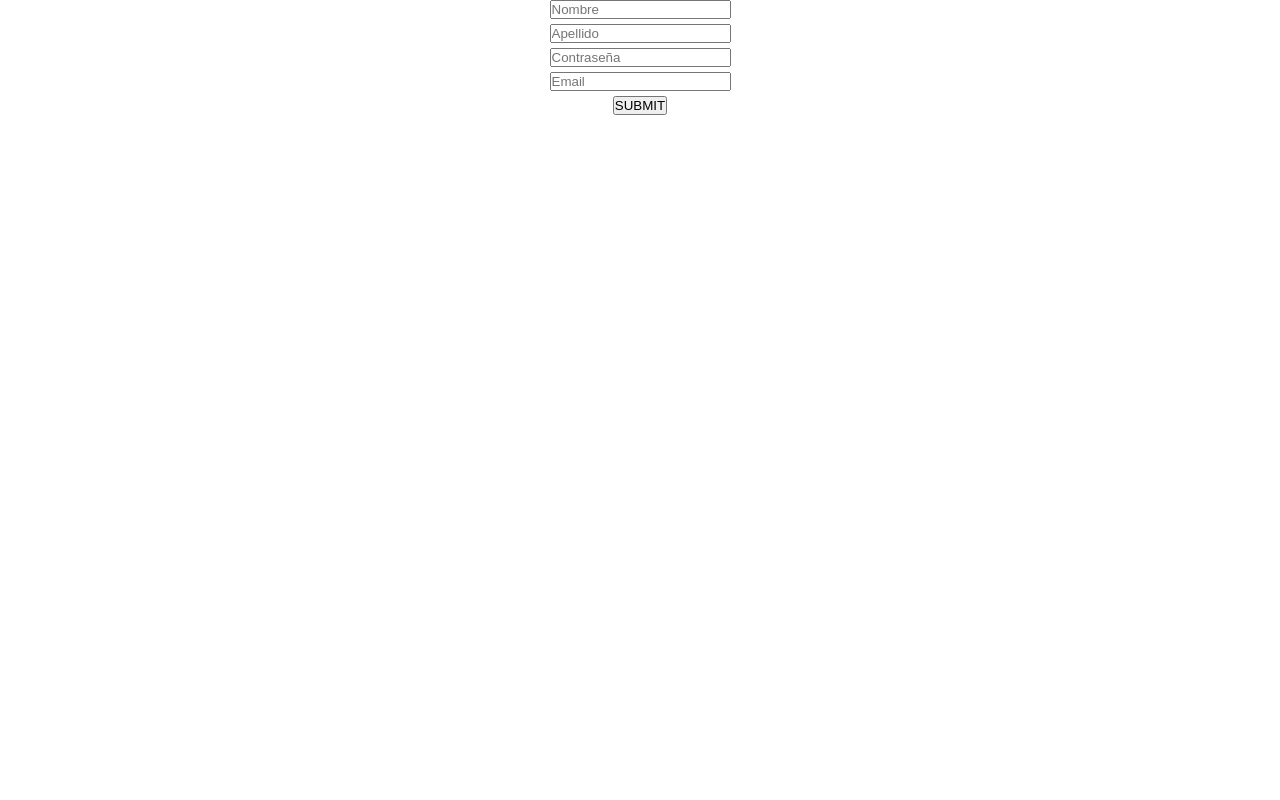
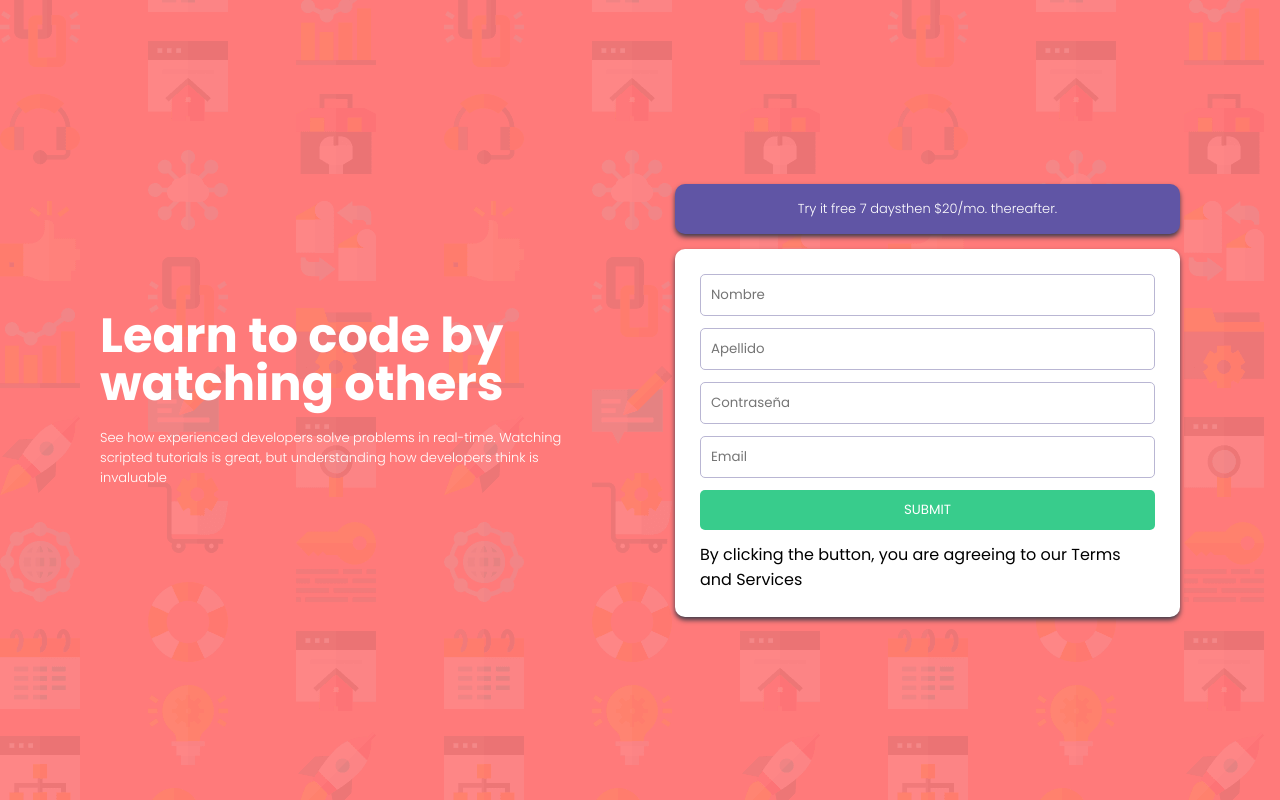
Before and after one commit to LeandroCalcabrini/Intro-component-with-sign-up-form, a React (Vite) app: page / in a window 1280 px wide. Built offline with nearby package versions, Linux system fonts and the light colour scheme.

Commit message:
agregado de algunos estilos al proyecto

```diff
--- a/src/App.css
+++ b/src/App.css
@@ -1,12 +1,122 @@
+@import url('https://fonts.googleapis.com/css2?family=Poppins:ital,wght@0,100;0,200;0,300;0,400;0,500;0,600;0,700;0,800;0,900;1,100;1,200;1,300;1,400;1,500;1,600;1,700;1,800;1,900&display=swap');
+
 *{
     margin: 0;
     padding: 0;
     box-sizing: border-box;
+    font-family: "Poppins", sans-serif;
 }
+
+:root{
+    --Red: hsl(0, 100%, 74%);
+    --Green: hsl(154, 59%, 51%);
+    --Blue: hsl(248, 32%, 49%);
+    --Dark-Blue: hsl(249, 10%, 26%);
+    --Grayish-Blue: hsl(246, 25%, 77%);
+}
+
+body{
+    min-height: 100vh;
+    background: var(--Red);
+    background-image:url(../src/assets/img/bg-intro-desktop.png);
+}
+
+#root{
+    height: 100vh;
+    display: grid;
+    place-content: center;
+    padding: 100px;
+}
+
+
+.container{
+    display: flex;
+    align-items: center;
+    justify-content: center;
+    gap: 70px;
+}
+
+.container-left{
+    width: 50%;
+    display: flex;
+    flex-direction: column;
+    gap: 20px;
+
+}
+
+
+h1{
+    color: white;
+    font-size: 3rem;
+    line-height: 3rem;
+}
+
+.text{
+    color: white;
+    font-size: 13px;
+    font-weight: 300;
+}
+
+/* lado derecho */
+.container-right{
+    width: 50%;
+}
+
+.container-textfree{
+    background-color: var(--Blue);
+    padding: 15px 5px;
+    text-align: center;
+    margin-bottom: 15px;
+    border-radius: 10px;
+    box-shadow: 0px 3px 5px 0px var(--Dark-Blue);
+}
+
 form{
     display: flex;
     flex-direction: column;
-    align-items: center;
     justify-content: space-between;
-    gap: 5px;
+    gap: 12px;
+    background-color: white;
+    padding: 25px;
+    border-radius: 10px;
+    box-shadow: 0px 3px 5px 0px var(--Dark-Blue);
 }
+
+input{
+    padding: 10px;
+    border-radius: 5px;
+    border: solid 1px var(--Grayish-Blue);
+    border-color:var(--Grayish-Blue);
+}
+
+
+input.active{
+    border-color:var(--Red);
+    background-image: url(../src/assets/img/icon-error.svg);
+    background-repeat: no-repeat;
+    background-position:  right 15px center;
+}
+
+input.active::placeholder{
+    color: var(--Red);
+}
+
+.text-error{
+    color: var(--Red);
+    transition: 5s ease;
+    font-size: 13px;
+    text-align: right;
+}
+
+.btn{
+    background-color: var(--Green);
+    color: white;
+    padding: 10px;
+    border-radius: 5px;
+    border: none;
+    cursor: pointer;
+}
+
+.btn:hover{
+    background-color: hsl(154, 70%, 71%);
+}
--- a/src/App.jsx
+++ b/src/App.jsx
@@ -1,7 +1,5 @@
 import { useState } from 'react';
 import './App.css'
-
-
 
 function App (){
 
@@ -65,7 +63,7 @@ function App (){
           mensaje = `Ingrese su ${campo}`
         }
       }
-      return <p>{mensaje}</p>
+      return <p className='text-error'>{mensaje}</p>
     }
     else return null
   };
@@ -73,42 +71,63 @@ function App (){
 
   return(
    <>
-   <form
-   onSubmit={handleSubmit}
+   <section className='container'>
+    <div className='container-left'>
+      <h1>Learn to code by watching others</h1>
+      <p className='text'>See how experienced developers solve problems in real-time. Watching scripted tutorials is great, but understanding how developers think is invaluable</p>
+    </div>
+    <div className='container-right'>
+      <div className='container-textfree'>
+      <p className='text'><span className='text-span'>Try it free 7 days</span>then $20/mo. thereafter.</p>
+      </div>
+
+    <form
+    onSubmit={handleSubmit}
    >
     <input
+    className={errores.nombre ? 'active' : ''}
     type="text"
     name='nombre'
     value={nuevoUsuario.nombre}
     placeholder='Nombre'
-    onChange={handleChange}/>
+    onChange={handleChange}
+    />
     {mensajeError('nombre')}
     <input
+    className={errores.apellido ? 'active' : ''}
     type="text"
     name='apellido'
     value={nuevoUsuario.apellido}
     placeholder='Apellido'
-    onChange={handleChange}/>
+    onChange={handleChange}
+    />
     {mensajeError('apellido')}
     <input
+    className={errores.contraseña ? 'active' : ''}
     type="password"
     name='contraseña'
     value={nuevoUsuario.contraseña}
     placeholder='Contraseña'
-    onChange={handleChange}/>
+    onChange={handleChange}
+    />
     {mensajeError('contraseña')}
     <input
+    className={errores.email ? 'active' : ''}
     type="text"
     name='email'
     value={nuevoUsuario.email}
     placeholder='Email'
-    onChange={handleChange}/>
+    onChange={handleChange}
+    />
     {mensajeError('email')}
-    <button type='submit'>SUBMIT</button>
-   </form>
+    <button
+    className='btn'
+     type='submit'>SUBMIT</button>
+    <p>By clicking the button, you are agreeing to our <span>Terms and Services</span></p>
+    </form>
+    </div>
+   </section>
    </>
   )
-
-
 }
 export default App
```
Also changed, not shown: src/assets/img/bg-intro-desktop.png (added), src/assets/img/icon-error.svg (added).
